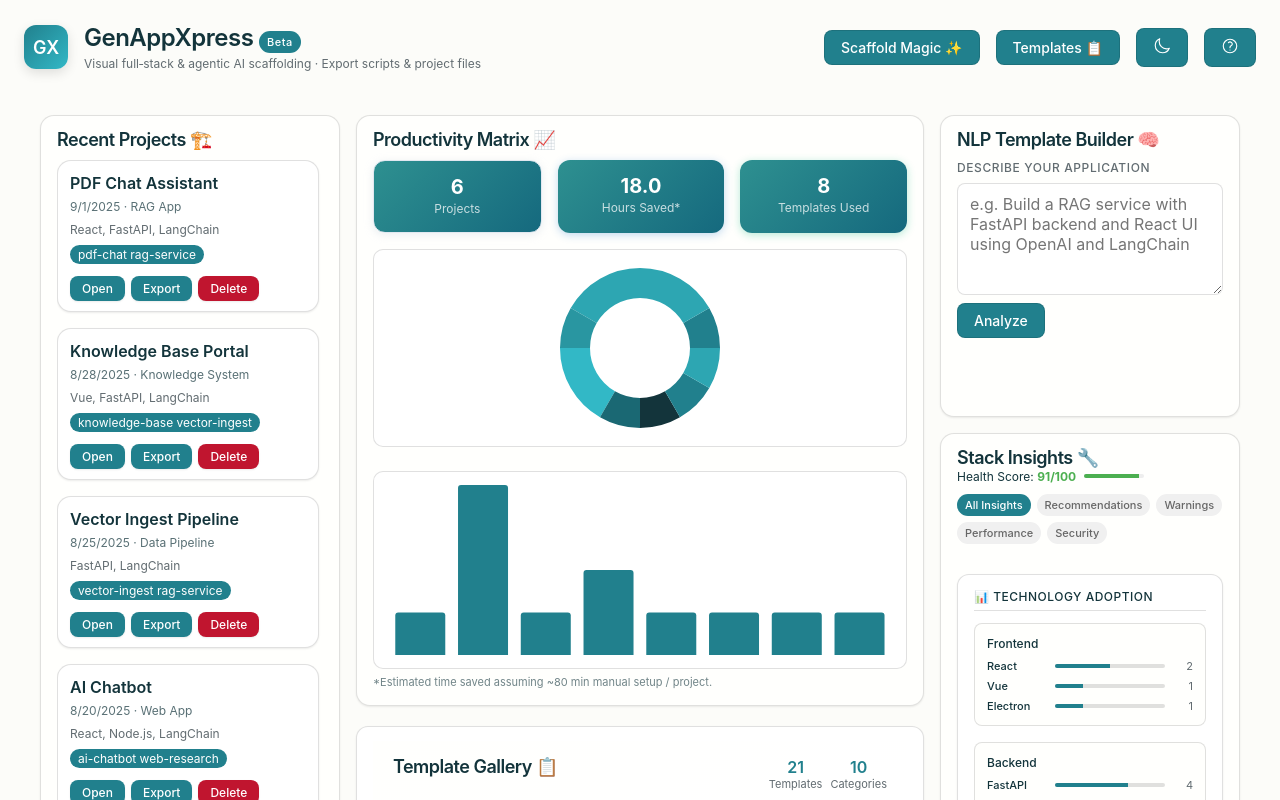
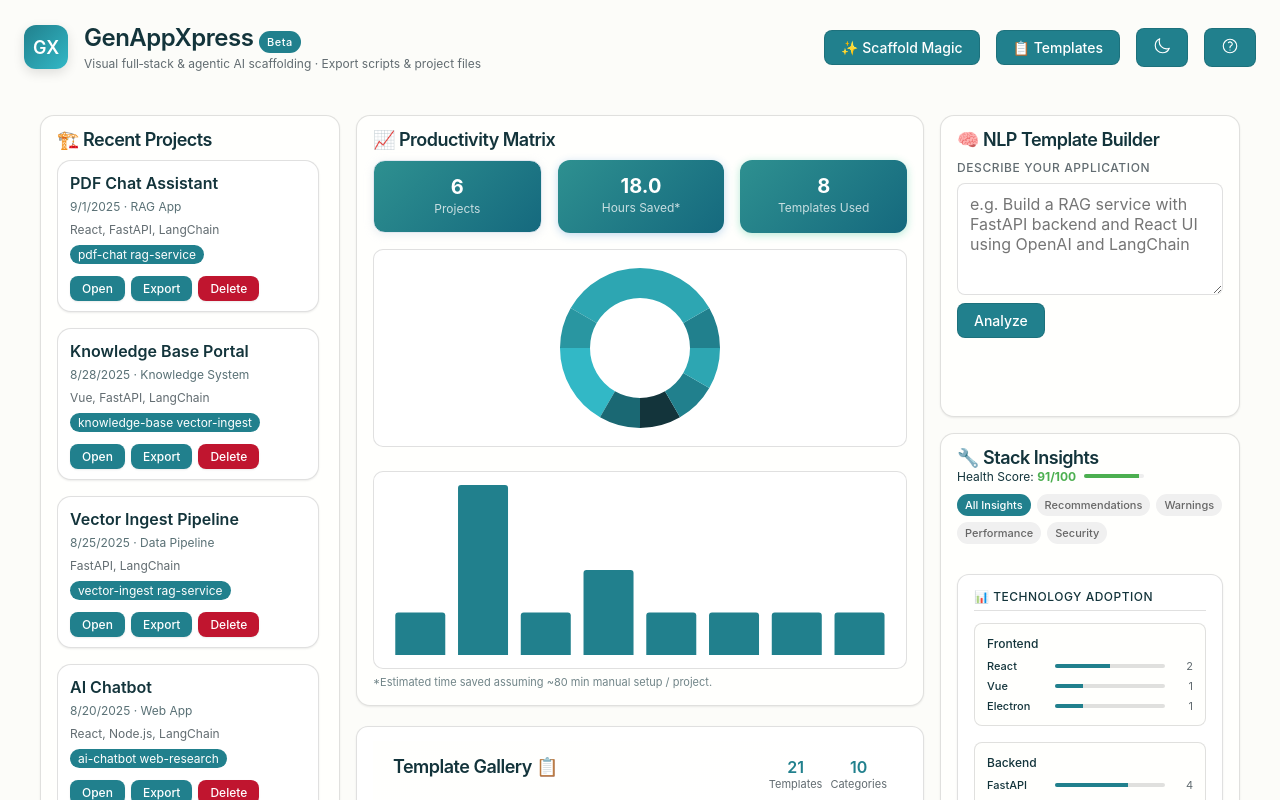
Before and after one commit to GaganGoswami/genappxpress-ai, a React (Vite) app: page / in a window 1280 px wide. Built offline with nearby package versions, Linux system fonts and the light colour scheme.

Commit message:
feat: Update button labels and enhance Dashboard styling with improved category visibility

```diff
--- a/src/App.jsx
+++ b/src/App.jsx
@@ -287,8 +287,8 @@ export default function App() {
             setView('dashboard');
             setAppliedTemplateIds([]);
           }
-        }} aria-label="Go to Dashboard" style={{marginLeft:8}}>{view==='dashboard'?'Scaffold Magic ✨':'Dashboard 🏠'}</button>
-        <button className="secondary" onClick={()=>setShowTemplates(true)}>Templates 📋 </button>
+        }} aria-label="Go to Dashboard" style={{marginLeft:8}}>{view==='dashboard'?'✨ Scaffold Magic':'🏠 Dashboard'}</button>
+        <button className="secondary" onClick={()=>setShowTemplates(true)}>📋 Templates</button>
         <button className="secondary" onClick={toggleTheme} aria-label="Toggle color theme">
           {darkMode ? <HiOutlineSun size={18} /> : <HiOutlineMoon size={18} />}
         </button>
--- a/src/components/Dashboard.jsx
+++ b/src/components/Dashboard.jsx
@@ -604,7 +604,7 @@ export default function Dashboard({ onOpenProject, onSelectTemplate, darkMode })
     <div className="dashboard-root" aria-label="Dashboard Home">
       <div className="dash-grid dash-grid-threecol">
         <section className="panel recent-panel" aria-labelledby="recent-head">
-          <div className="panel-header"><h2 id="recent-head">Recent Projects 🏗️</h2></div>
+          <div className="panel-header"><h2 id="recent-head">🏗️ Recent Projects</h2></div>
           <div className="cards">
             {recent.length === 0 && <div className="placeholder">No projects yet. Generate your first scaffold!</div>}
             {recent.map(r => (
@@ -643,7 +643,7 @@ export default function Dashboard({ onOpenProject, onSelectTemplate, darkMode })
         </section>
         <div className="centercol-group">
           <section className="panel metrics-panel" aria-labelledby="metrics-head">
-            <div className="panel-header"><h2 id="metrics-head">Productivity Matrix 📈</h2></div>
+            <div className="panel-header"><h2 id="metrics-head">📈 Productivity Matrix</h2></div>
             <div className="metrics-summary">
               <div style={{
                 background: darkMode
@@ -796,7 +796,7 @@ export default function Dashboard({ onOpenProject, onSelectTemplate, darkMode })
 
               {/* Recommended Templates Section */}
               {recommended.length > 0 && (
-                <div className="template-category">
+                <div className="template-category" data-category="recommended">
                   <div className="template-category-header">
                     <h3 className="category-title">
                       <span className="category-icon">🎯</span>
@@ -851,7 +851,7 @@ export default function Dashboard({ onOpenProject, onSelectTemplate, darkMode })
         </div>
         <div>
         <section className="panel nlp-panel" aria-labelledby="nlp-head">
-          <div className="panel-header"><h2 id="nlp-head">NLP Template Builder 🧠 </h2></div>
+          <div className="panel-header"><h2 id="nlp-head">🧠  NLP Template Builder</h2></div>
           <div className="field" style={{display:'flex', flexDirection:'column', gap:8}}>
             <label htmlFor="nlp-input" style={{fontSize:12, textTransform:'uppercase', letterSpacing:'.05em'}}>Describe your application</label>
             <textarea id="nlp-input" value={nlpInput} onChange={e=>setNlpInput(e.target.value)} placeholder="e.g. Build a RAG service with FastAPI backend and React UI using OpenAI and LangChain" rows={3} style={{resize:'vertical'}} />
@@ -881,7 +881,7 @@ export default function Dashboard({ onOpenProject, onSelectTemplate, darkMode })
         </section>
         <section className="panel insights-panel" aria-labelledby="insights-head" style={{marginTop: '16px'}}>
           <div className="panel-header">
-            <h2 id="insights-head">Stack Insights 🔧</h2>
+            <h2 id="insights-head">🔧 Stack Insights</h2>
             {stackInsights && (
               <div style={{display: 'flex', gap: '8px', alignItems: 'center', fontSize: '12px'}}>
                 <span>Health Score: <strong style={{color: stackInsights.avgHealthScore > 75 ? '#4CAF50' : stackInsights.avgHealthScore > 50 ? '#FF9800' : '#F44336'}}>{stackInsights.avgHealthScore}/100</strong></span>
--- a/src/index.css
+++ b/src/index.css
@@ -1073,6 +1073,23 @@ html, body { overflow-x: hidden; }
   margin-bottom: 24px;
 }
 
+/* Special styling for Recommended section */
+.template-category:has(.category-title:contains("Recommended for You")),
+.template-category[data-category="recommended"] {
+  background: var(--color-surface);
+  border: 2px dashed var(--color-border);
+  border-radius: 12px;
+  padding: 16px;
+  margin: 20px 0;
+  position: relative;
+}
+
+[data-color-scheme="dark"] .template-category:has(.category-title:contains("Recommended for You")),
+[data-color-scheme="dark"] .template-category[data-category="recommended"] {
+  background: rgba(255, 255, 255, 0.02);
+  border-color: rgba(255, 255, 255, 0.2);
+}
+
 .template-category-header {
   display: flex;
   align-items: center;
```
